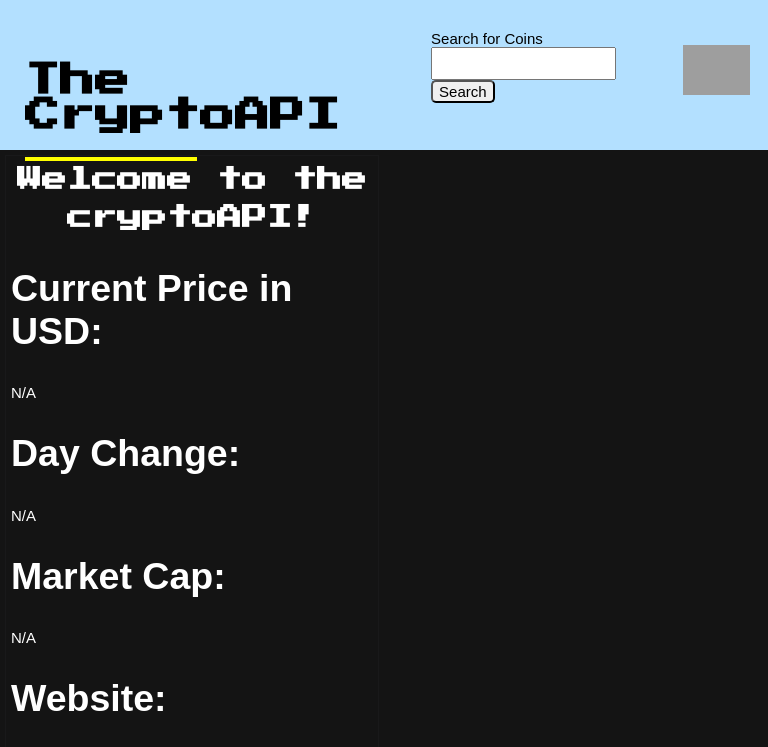
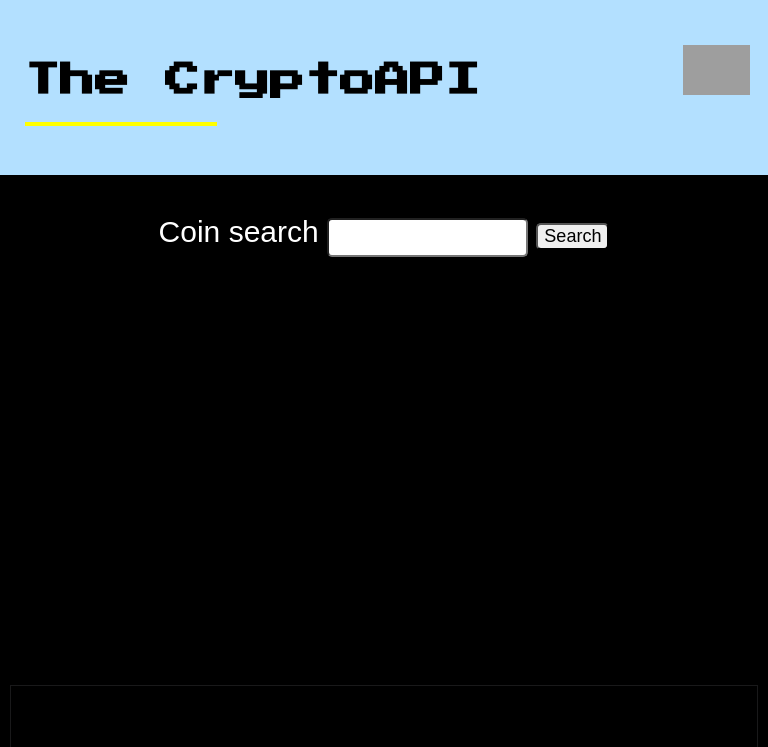
Before and after one commit to drewbendler/UI-pattern-project, a plain HTML site: page index.html in a window 768 px wide. Shown: the top 747 px of the page. Drawn offline with Linux system fonts and the light colour scheme; no server answers; grey boxes are pictures that could not be loaded; a web font is replaced by a local one.

Commit message:
reponsive iphone/ipad

```diff
--- a/index.html
+++ b/index.html
@@ -24,17 +24,7 @@
 	</header>
 
 
-		<form action = "" id ="form" class="form">
-  <p>
 
-    <label for = 'meaning'>Search for Coins</label>
-    <br>
-
-    <input type = "text" name = "meaning" id = "input"> </input>
-
-        <button id ='searchBtn'>Search</button>
-  </p>
-</form>
 
 	<div class="dropbtn">
 
@@ -53,7 +43,16 @@
 </div>
 		</div>
 
+		<form action = "" id ="form" class="form">
+  <p>
 
+    <label for = 'meaning'>Coin search</label>
+
+    <input type = "text" name = "meaning" id = "input"> </input>
+
+        <button id ='searchBtn'>Search</button>
+  </p>
+</form>
 
 
 
--- a/style.css
+++ b/style.css
@@ -1,6 +1,5 @@
-
 body {
-		background-color: #141414;
+		background-color: black;
 		margin: 0px;
 	}
 
@@ -27,12 +26,6 @@ button {
 #searchBtn {
 	font-size: 15px;
 	border-radius: 5px;
-	font-family: 'Jaldi', sans-serif;
-}
-
-#input {
-	line-height: 2em;
-	display: inline-block;
 }
 
 .banner {
@@ -47,10 +40,9 @@ button {
 
 .form {
 	grid-column: 3;
-	grid-row: 2;
+	grid-row: 1;
 	padding-top: 15px;
-	font-size: 20px;
-	font-family: 'Jaldi', sans-serif;
+	font-size: 30px;
 }
 
 
@@ -172,8 +164,8 @@ main:hover {
 	margin: 35px;
 	padding: 15px;
 	grid-column: 2;
-	grid-row: 2;
-	font-size: 18px;
+	grid-row: 2 / span 3;
+	font-size: 28px;
 	color: white;
 	border: 1px solid #19191a;
 }
@@ -191,14 +183,14 @@ main {
 
 footer {
 	background-color: #b3e0ff;
-	grid-row: 3;
-	grid-column: 2 / span 4;
+	position: fixed;
+	left: 0;
+	bottom: 0;
+	width: 100%;
 	text-align: center;
 	padding-top: 27px;
 	font-size: 15px;
-		position: fixed;
-		bottom: 0;
-		width: 100%;
+
 }
 
 
@@ -249,76 +241,70 @@ footer {
 	transform: scale(1.8);
 }
 
-@media screen and (max-width: 1323px) {
 
-	footer {
-		position: fixed;
-		bottom: 0;
-		width: 100%;
-	}
+/*IPHONE MEDIA QUERY*/
 
-	h3 {
-	margin: 0;
-	font-size: 25px;
-	line-height: 1.5em;
-	text-align: center;
+@media screen and (max-width: 1200px) {
+
+	.container {
+	margin: 0px;
+	display: grid;
+	grid-template-columns: 0px 0px 1fr 0px 0px;
+	grid-template-rows: 175px 100px 400px 400px 100px;
+
 }
 
-.form {
-	padding-top: 15px;
-	font-size: 45px;
+.description {
+	grid-column: 3;
+	grid-row: 4 / span 5;
+	padding: 35px;
+	margin: 10px;
+	font-size: 25px;
+
+}
+
+#form {
+	grid-row: 2 ;
+	text-align: center;
+	font-size: 30px;
+	color: white;
+	padding: 10px;
+	margin: 0;
 }
 
 
-.description {
-	margin: 35px;
-	padding: 15px;
-	grid-column: 2;
-	grid-row: 2;
-	font-size: 35px;
-	color: white;
-	border: 1px solid #19191a;
+.dropbtn {
+	grid-column: 1;
+	grid-row: 1;
+	text-align: right;
+  	color: white;
+  	border: none;
+  	width: 60px;
+   	z-index: 0;
+   	position: absolute;
+   	right: 0;
+   	top: 0;
+
 }
 
-p {
-	font-size: 15px;
-	padding: 0px;
+#searchBtn {
+	font-size: 18px;
+	border-radius: 5px;
 }
 
-
-@media screen and (min-width: 400px) {
-
-
-
-
-	footer {
-		position: fixed;
-		bottom: 0;
-		width: 100%;
-	}
-
-	h3 {
-	margin: 0;
-	font-size: 25px;
-	line-height: 1.5em;
-	text-align: center;
+#input {
+	padding: 10px;
+	border-radius: 5px;
+	grid-row: 2;
 }
 
-.form {
-	padding-top: 15px;
-	font-size: 25px;
+main {
+	grid-row: 3;
 }
 
-
-.description {
-	margin: 5px;
-	padding: 5px;
-	font-size: 25px;
-	color: white;
-	border: 1px solid #19191a;
+footer {
+	position: fixed;
+	left: 0;
+	bottom: 0;
+	width: 100%;
 }
-
-p {
-	font-size: 15px;
-	padding: 0px;
-}
```
Also changed, not shown: iodjasd.html (added, +60 -0 lines), 1 other file.
